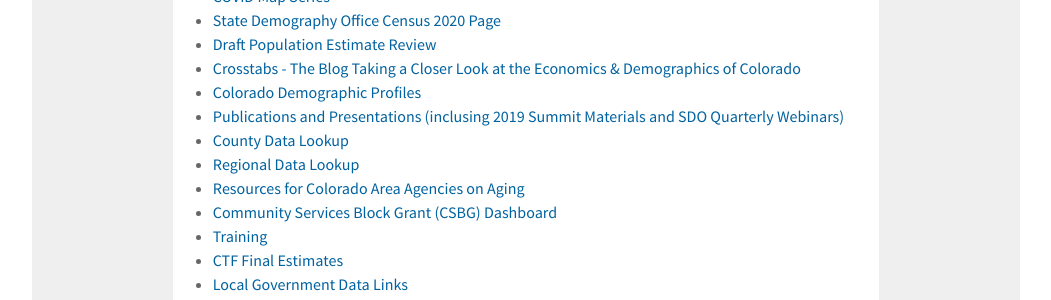
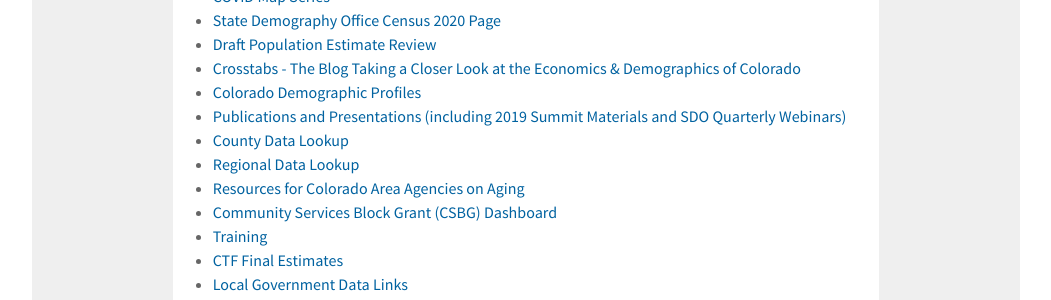
Before and after one commit to TBleess/Website_New, a Jekyll site: the page built from pages/0_Homepage_and_Footer_Links/index.md, in a window 1280 px wide. Shown: the part 917-1217 px from the top of the page, without its empty margins (114-1165 px from the left). Built offline with Jekyll 4.4.1, drawn with Linux system fonts in a browser that asks for light colours.

Commit message:
Update infobox.yml

```diff
--- a/_data/infobox.yml
+++ b/_data/infobox.yml
@@ -14,7 +14,7 @@
   url: "/crosstabs/"
 - name: "Colorado Demographic Profiles"
   url: "/colorado-demographic-profiles/"
-- name: "Publications and Presentations (inclusing 2019 Summit Materials and SDO Quarterly Webinars)"
+- name: "Publications and Presentations (including 2019 Summit Materials and SDO Quarterly Webinars)"
   url: "/demography/publications-and-presentations#publications-and-presentations"
 - name: "County Data Lookup"
   url: "population/data/county-data-lookup/"
```
